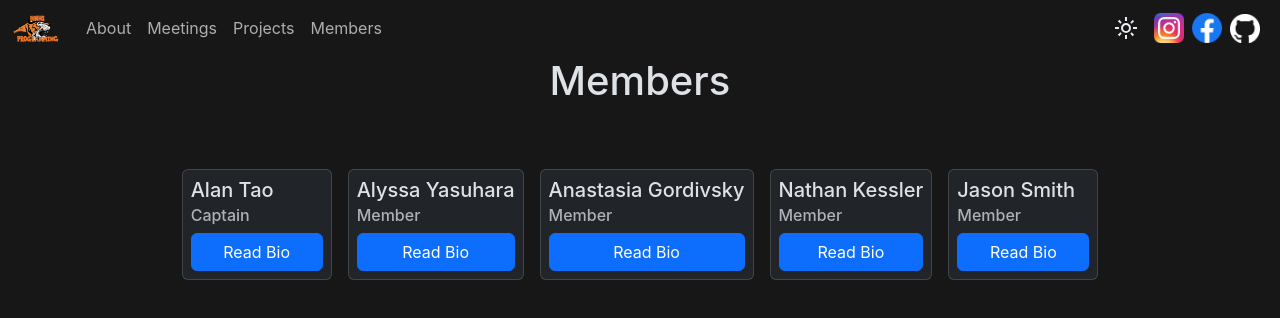
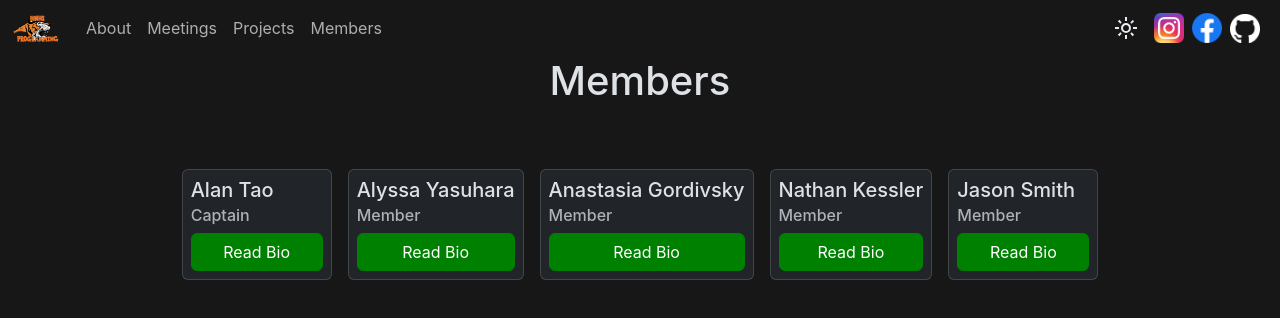
Before and after one commit to NNHS-Programming-Club/website, a React (Create React App) app: page /members in a window 1280 px wide. Shown: the top 318 px of the page. Built offline with nearby package versions, Linux system fonts and the light colour scheme; the HTML template or start-up script is replaced by a standard one.

Commit message:
Green Member Buttons

```diff
--- a/src/pages/Members.css
+++ b/src/pages/Members.css
@@ -46,3 +46,13 @@
     font-size: 9px;
   }
 }
+
+.green {
+  background-color: green;
+  border: 1px solid green;
+}
+
+.green:hover {
+  background-color: rgb(0, 109, 5);
+  border: 1px solid rgb(0, 109, 5);
+}
--- a/src/pages/Members.js
+++ b/src/pages/Members.js
@@ -32,7 +32,7 @@ export default function Members() {
             <div className="card member p-2 m-2" style={{minWidth: 150}}>
               <h5 className="card-title">{member.name}</h5>
               <h6 className="card-subtitle text-body-secondary mb-2">{member.role}</h6>
-              <a type="button" class="btn btn-primary mt-auto" onClick={() => {open(member.id)}}>Read Bio</a>
+              <a type="button" class="btn btn-primary mt-auto green" onClick={() => {open(member.id)}}>Read Bio</a>
             </div>
           ))}
 
```
